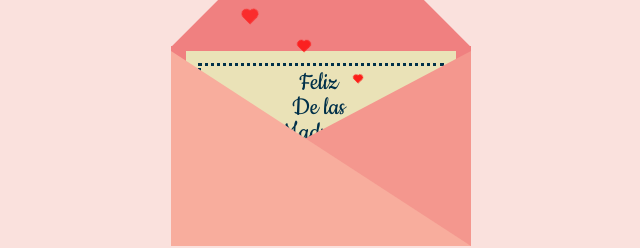
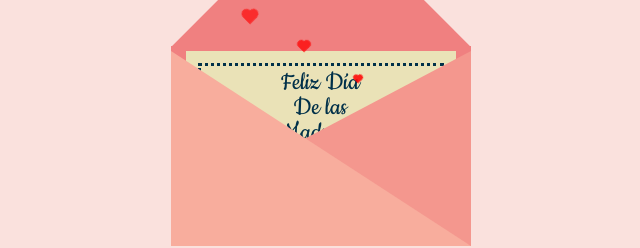
Before and after one commit to alejandroG3/Dia-de-las-Madres, a plain HTML site: page Dia de la madre/index.html in a window 1280 px wide. Shown: the part 292-540 px from the top of the page, 319-959 px from the left. Drawn offline with nearby package versions, Linux system fonts and the light colour scheme.

Commit message:
Update index.html

```diff
--- a/Dia de la madre/index.html
+++ b/Dia de la madre/index.html
@@ -14,7 +14,7 @@
             <div class="envelope"></div>
             <div class="front"></div>
         <div class="card">
-                <div class="text">Feliz <br> De las <br>Madres!!</div>
+                <div class="text">Feliz Día<br> De las <br>Madres!!</div>
         <div class="heart"></div>
         </div>
         <div class="hearts">
```
